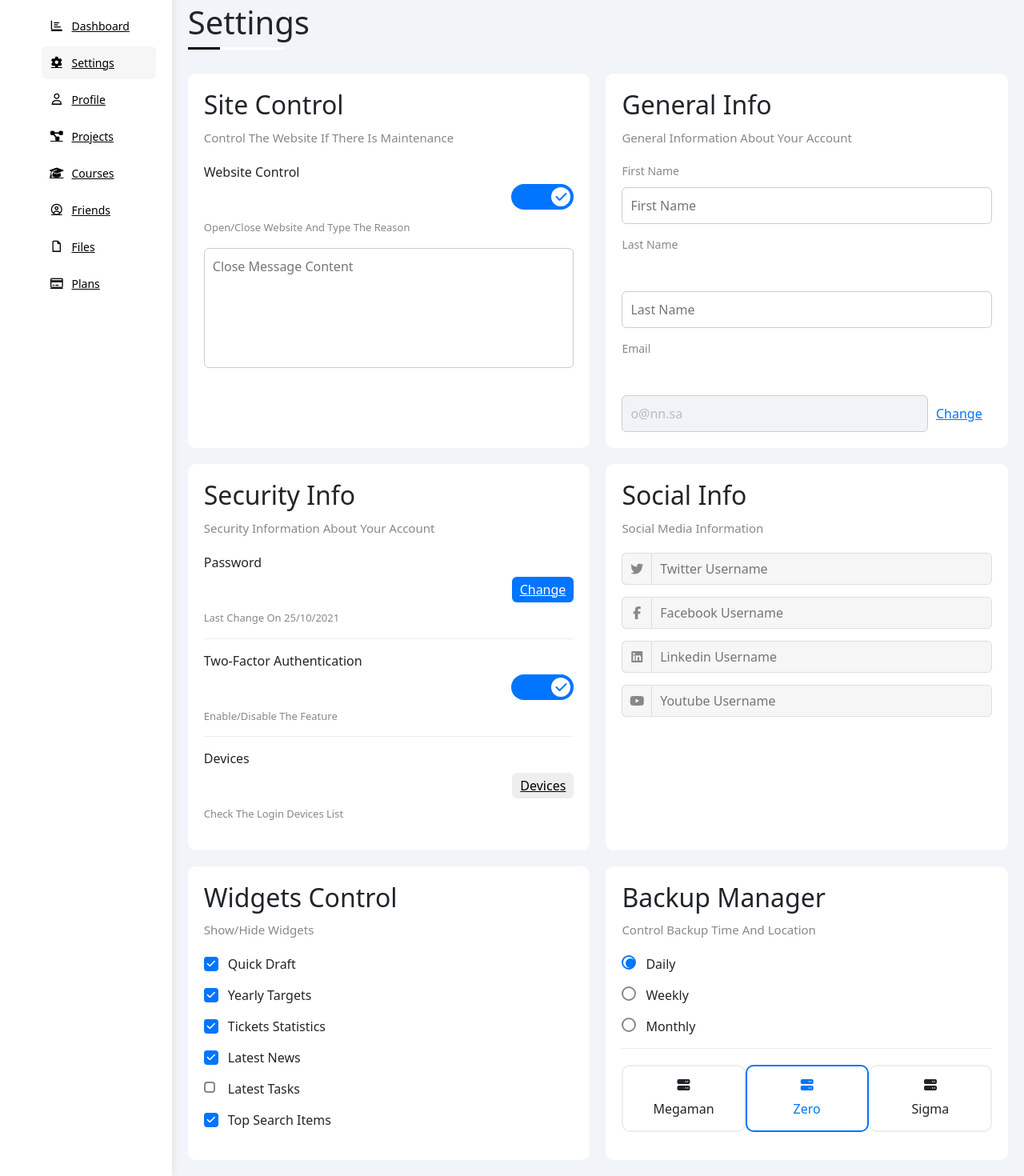
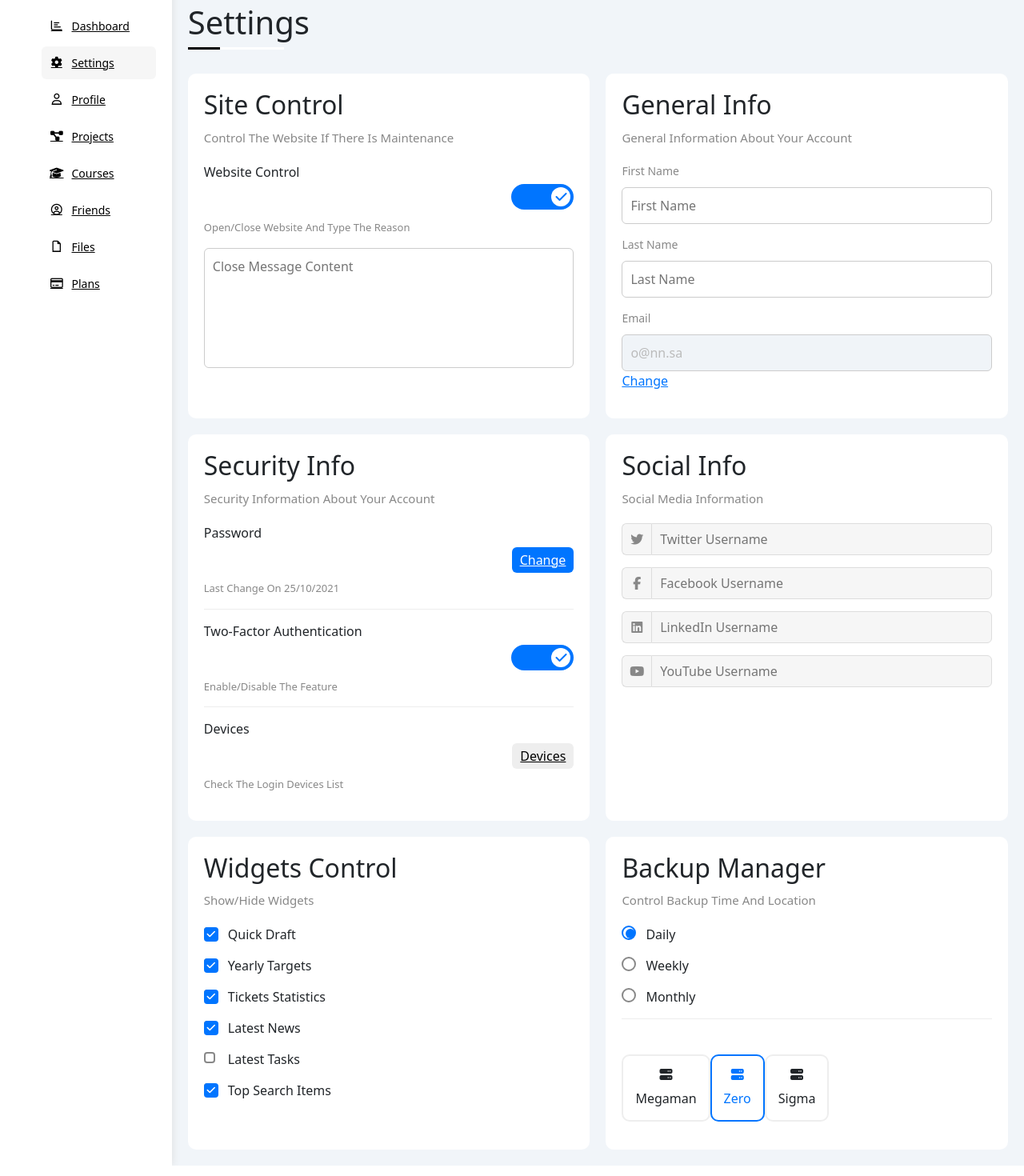
Before and after one commit to ayaatef11/Dashboard, an Angular app: page /settings in a window 1280 px wide. Shown: the part 3977-5447 px from the top of the page at 80% size. Built offline with nearby package versions, Linux system fonts and the light colour scheme.

Commit message:
update settings page to use binding

```diff
--- a/src/app/settings/settings.component.html
+++ b/src/app/settings/settings.component.html
@@ -1,56 +1,20 @@
 <div class="page d-flex">
   <div class="sidebar bg-white p-20 p-relative">
     <h3 class="p-relative txt-c mt-0">Elzero</h3>
+
     <ul>
-      <li>
-        <a class="d-flex align-center fs-14 c-black rad-6 p-10" href="index.html">
-          <i class="fa-regular fa-chart-bar fa-fw"></i>
-          <span>Dashboard</span>
-        </a>
-      </li>
-      <li>
-        <a class="active d-flex align-center fs-14 c-black rad-6 p-10" href="settings.html">
-          <i class="fa-solid fa-gear fa-fw"></i>
-          <span>Settings</span>
-        </a>
-      </li>
-      <li>
-        <a class="d-flex align-center fs-14 c-black rad-6 p-10" href="profile.html">
-          <i class="fa-regular fa-user fa-fw"></i>
-          <span>Profile</span>
-        </a>
-      </li>
-      <li>
-        <a class="d-flex align-center fs-14 c-black rad-6 p-10" href="projects.html">
-          <i class="fa-solid fa-diagram-project fa-fw"></i>
-          <span>Projects</span>
-        </a>
-      </li>
-      <li>
-        <a class="d-flex align-center fs-14 c-black rad-6 p-10" href="courses.html">
-          <i class="fa-solid fa-graduation-cap fa-fw"></i>
-          <span>Courses</span>
-        </a>
-      </li>
-      <li>
-        <a class="d-flex align-center fs-14 c-black rad-6 p-10" href="friends.html">
-          <i class="fa-regular fa-circle-user fa-fw"></i>
-          <span>Friends</span>
-        </a>
-      </li>
-      <li>
-        <a class="d-flex align-center fs-14 c-black rad-6 p-10" href="files.html">
-          <i class="fa-regular fa-file fa-fw"></i>
-          <span>Files</span>
-        </a>
-      </li>
-      <li>
-        <a class="d-flex align-center fs-14 c-black rad-6 p-10" href="plans.html">
-          <i class="fa-regular fa-credit-card fa-fw"></i>
-          <span>Plans</span>
+      <li *ngFor="let item of menuItems">
+        <a
+          class="d-flex align-center fs-14 c-black rad-6 p-10"
+          [routerLink]="item.link"
+          [ngClass]="{ 'active': item.link === activeLink }"
+        >
+          <i class="{{ item.icon }} fa-fw"></i>
+          <span>{{ item.name }}</span>
         </a>
       </li>
     </ul>
+
   </div>
   <div class="content w-full">
     <!-- Start Head -->
@@ -62,12 +26,13 @@
         <span class="notification p-relative">
           <i class="fa-regular fa-bell fa-lg"></i>
         </span>
-        <img src="imgs/avatar.png" alt="" />
+        <img src="/imgs/avatar.png" alt="" />
       </div>
     </div>
     <!-- End Head -->
     <h1 class="p-relative">Settings</h1>
     <div class="settings-page m-20 d-grid gap-20">
+
       <!-- Start Settings Box -->
       <div class="p-20 bg-white rad-10">
         <h2 class="mt-0 mb-10">Site Control</h2>
@@ -87,45 +52,38 @@
         <textarea class="close-message p-10 rad-6 d-block w-full" placeholder="Close Message Content"></textarea>
       </div>
       <!-- End Settings Box -->
-      <!-- Start Settings Box -->
+
+
+<!-- Start General Info Box -->
 <div class="p-20 bg-white rad-10">
   <h2 class="mt-0 mb-10">General Info</h2>
   <p class="mt-0 mb-20 c-grey fs-15">General Information About Your Account</p>
-        <div class="mb-15">
-          <label class="fs-14 c-grey d-block mb-10" for="first">First Name</label>
+
+  <div *ngFor="let item of generalInfo" class="mb-15">
+    <label class="fs-14 c-grey d-block mb-10" [for]="item.id">{{ item.label }}</label>
+
     <input
       class="b-none border-ccc p-10 rad-6 d-block w-full"
-            type="text"
-            id="first"
-            placeholder="First Name"
+      [type]="item.type"
+      [id]="item.id"
+      [placeholder]="item.placeholder"
+      [value]="item.value"
+      [disabled]="item.disabled"
     />
-        </div>
-        <div class="mb-15">
-          <label class="fs-14 c-grey d-block mb-5" for="last">Last Name</label>
-          <input
-            class="b-none border-ccc p-10 rad-6 d-block w-full"
-            id="last"
-            type="text"
-            placeholder="Last Name"
-          />
-        </div>
-        <div>
-          <label class="fs-14 c-grey d-block mb-5" for="email">Email</label>
-          <input
-            class="email b-none border-ccc p-10 rad-6 w-full mr-10"
-            id="email"
-            type="email"
-            value="o@nn.sa"
-            disabled
-          />
-          <a class="c-blue" href="#">Change</a>
+
+    <!-- Show "Change" link only for email field -->
+    <a *ngIf="item.showLink" class="c-blue" href="#">Change</a>
   </div>
 </div>
-      <!-- End Settings Box -->
-      <!-- Start Settings Box -->
+<!-- End General Info Box -->
+
+
+      <!-- Start Settings Box                        neeed to modify......>>>>>>>>>>>>>>>>>>>>>>>>>>>>>>>>>>>>>>>>>>>>>>> -->
       <div class="p-20 bg-white rad-10">
         <h2 class="mt-0 mb-10">Security Info</h2>
+
         <p class="mt-0 mb-20 c-grey fs-15">Security Information About Your Account</p>
+
         <div class="sec-box mb-15 between-flex">
           <div>
             <span>Password</span>
@@ -133,6 +91,7 @@
           </div>
           <a class="button bg-blue c-white btn-shape" href="#">Change</a>
         </div>
+
         <div class="sec-box mb-15 between-flex">
           <div>
             <span>Two-Factor Authentication</span>
@@ -143,6 +102,7 @@
             <div class="toggle-switch"></div>
           </label>
         </div>
+
         <div class="sec-box between-flex">
           <div>
             <span>Devices</span>
@@ -151,100 +111,58 @@
           <a class="bg-eee c-black btn-shape" href="#">Devices</a>
         </div>
       </div>
-      <!-- End Settings Box -->
-      <!-- Start Settings Box -->
+      <!-- End Settings Box >>>>>>>>>>>>>>>>>>>>>>>>>>>>>>>>>>>>>>>>>>>>>>>>>>>>>>>>>>>>>>>>>>>>>>>>>>>>>>>>>>>>>>>>>>>>>>>>>>>>-->
+
+   <!-- Start Social Info Box -->
 <div class="social-boxes p-20 bg-white rad-10">
   <h2 class="mt-0 mb-10">Social Info</h2>
   <p class="mt-0 mb-20 c-grey fs-15">Social Media Information</p>
-        <div class="d-flex align-center mb-15">
-          <i class="fa-brands fa-twitter center-flex c-grey"></i>
-          <input class="w-full" type="text" placeholder="Twitter Username" />
-        </div>
-        <div class="d-flex align-center mb-15">
-          <i class="fa-brands fa-facebook-f center-flex c-grey"></i>
-          <input class="w-full" type="text" placeholder="Facebook Username" />
-        </div>
-        <div class="d-flex align-center mb-15">
-          <i class="fa-brands fa-linkedin center-flex c-grey"></i>
-          <input class="w-full" type="text" placeholder="Linkedin Username" />
-        </div>
-        <div class="d-flex align-center">
-          <i class="fa-brands fa-youtube center-flex c-grey"></i>
-          <input class="w-full" type="text" placeholder="Youtube Username" />
+
+  <div *ngFor="let social of socialMedia" class="d-flex align-center mb-15">
+    <i class="fa-brands" [ngClass]="social.icon + ' center-flex c-grey'"></i>
+    <input class="w-full" type="text" [placeholder]="social.placeholder" />
   </div>
 </div>
-      <!-- End Settings Box -->
+<!-- End Social Info Box -->
+
+
       <!-- Start Settings Box -->
 <div class="widgets-control p-20 bg-white rad-10">
   <h2 class="mt-0 mb-10">Widgets Control</h2>
   <p class="mt-0 mb-20 c-grey fs-15">Show/Hide Widgets</p>
-        <div class="control d-flex align-center mb-15">
-          <input type="checkbox" id="one" checked />
-          <label for="one">Quick Draft</label>
-        </div>
-        <div class="control d-flex align-center mb-15">
-          <input type="checkbox" id="two" checked />
-          <label for="two">Yearly Targets</label>
-        </div>
-        <div class="control d-flex align-center mb-15">
-          <input type="checkbox" id="three" checked />
-          <label for="three">Tickets Statistics</label>
-        </div>
-        <div class="control d-flex align-center mb-15">
-          <input type="checkbox" id="four" checked />
-          <label for="four">Latest News</label>
-        </div>
-        <div class="control d-flex align-center mb-15">
-          <input type="checkbox" id="five" />
-          <label for="five">Latest Tasks</label>
-        </div>
-        <div class="control d-flex align-center mb-15">
-          <input type="checkbox" id="six" checked />
-          <label for="six">Top Search Items</label>
+
+  <div *ngFor="let widget of widgets" class="control d-flex align-center mb-15">
+    <input type="checkbox" [id]="widget.id" [checked]="widget.checked" />
+    <label [for]="widget.id">{{ widget.name }}</label>
   </div>
 </div>
 <!-- End Settings Box -->
+
+
       <!-- Start Settings Box -->
 <div class="backup-control p-20 bg-white rad-10">
   <h2 class="mt-0 mb-10">Backup Manager</h2>
   <p class="mt-0 mb-20 c-grey fs-15">Control Backup Time And Location</p>
-        <div class="date d-flex align-center mb-15">
-          <input type="radio" name="time" id="daily" checked />
-          <label for="daily">Daily</label>
+
+  <div *ngFor="let time of backupTimes" class="date d-flex align-center mb-15">
+    <input type="radio" name="time" [id]="time.id" [checked]="time.checked" />
+    <label [for]="time.id">{{ time.label }}</label>
   </div>
-        <div class="date d-flex align-center mb-15">
-          <input type="radio" name="time" id="weekly" />
-          <label for="weekly">Weekly</label>
-        </div>
-        <div class="date d-flex align-center mb-15">
-          <input type="radio" name="time" id="monthly" />
-          <label for="monthly">Monthly</label>
-        </div>
+
   <div class="servers d-flex align-center txt-c">
-          <input type="radio" name="servers" id="server-one" />
+    <div *ngFor="let server of servers" class="server-container">
+      <input type="radio" name="servers" [id]="server.id" [checked]="server.checked" />
       <div class="server mb-15 rad-10 w-full">
-            <label class="d-block m-15" for="server-one">
+        <label class="d-block m-15" [for]="server.id">
           <i class="fa-solid fa-server d-block mb-10"></i>
-              Megaman
-            </label>
-          </div>
-          <input type="radio" name="servers" id="server-two" checked />
-          <div class="server mb-15 rad-10 w-full">
-            <label class="d-block m-15" for="server-two">
-              <i class="fa-solid fa-server d-block mb-10"></i>
-              Zero
-            </label>
-          </div>
-          <input type="radio" name="servers" id="server-three" />
-          <div class="server mb-15 rad-10 w-full">
-            <label class="d-block m-15" for="server-three">
-              <i class="fa-solid fa-server d-block mb-10"></i>
-              Sigma
+          {{ server.name }}
         </label>
       </div>
     </div>
   </div>
+</div>
 <!-- End Settings Box -->
+
     </div>
   </div>
 </div>
--- a/src/app/settings/settings.component.ts
+++ b/src/app/settings/settings.component.ts
@@ -1,12 +1,66 @@
+import { NgClass, NgFor, NgIf } from '@angular/common';
 import { Component } from '@angular/core';
+import { RouterLink } from '@angular/router';
 
 @Component({
   selector: 'app-settings',
   standalone: true,
-  imports: [],
+  imports: [NgFor,NgIf,RouterLink,NgClass],
   templateUrl: './settings.component.html',
   styleUrl: './settings.component.css'
 })
 export class SettingsComponent {
 
+
+  menuItems = [
+    { name: 'Dashboard', icon: 'fa-regular fa-chart-bar', link: 'index' },
+    { name: 'Settings', icon: 'fa-solid fa-gear', link: 'settings' },
+    { name: 'Profile', icon: 'fa-regular fa-user', link: 'profile' },
+    { name: 'Projects', icon: 'fa-solid fa-diagram-project', link: 'projects' },
+    { name: 'Courses', icon: 'fa-solid fa-graduation-cap', link: 'courses' },
+    { name: 'Friends', icon: 'fa-regular fa-circle-user', link: 'friends' },
+    { name: 'Files', icon: 'fa-regular fa-file', link: 'files' },
+    { name: 'Plans', icon: 'fa-regular fa-credit-card', link: 'plans' }
+  ];
+
+  activeLink = 'settings'; // Set the currently active link
+
+
+
+  generalInfo = [
+    { label: 'First Name', type: 'text', id: 'first', placeholder: 'First Name', value: '', disabled: false },
+    { label: 'Last Name', type: 'text', id: 'last', placeholder: 'Last Name', value: '', disabled: false },
+    { label: 'Email', type: 'email', id: 'email', placeholder: 'Email', value: 'o@nn.sa', disabled: true, showLink: true }
+  ];
+
+
+
+
+  socialMedia = [
+    { id: 'twitter', icon: 'fa-twitter', placeholder: 'Twitter Username' },
+    { id: 'facebook', icon: 'fa-facebook-f', placeholder: 'Facebook Username' },
+    { id: 'linkedin', icon: 'fa-linkedin', placeholder: 'LinkedIn Username' },
+    { id: 'youtube', icon: 'fa-youtube', placeholder: 'YouTube Username' }
+  ];
+
+  widgets = [
+    { id: 'one', name: 'Quick Draft', checked: true },
+    { id: 'two', name: 'Yearly Targets', checked: true },
+    { id: 'three', name: 'Tickets Statistics', checked: true },
+    { id: 'four', name: 'Latest News', checked: true },
+    { id: 'five', name: 'Latest Tasks', checked: false },
+    { id: 'six', name: 'Top Search Items', checked: true }
+  ];
+
+  backupTimes = [
+    { id: 'daily', label: 'Daily', checked: true },
+    { id: 'weekly', label: 'Weekly', checked: false },
+    { id: 'monthly', label: 'Monthly', checked: false }
+  ];
+
+  servers = [
+    { id: 'server-one', name: 'Megaman', checked: false },
+    { id: 'server-two', name: 'Zero', checked: true },
+    { id: 'server-three', name: 'Sigma', checked: false }
+  ];
 }
```
Lines whose indentation alone changed are shown as unchanged.
